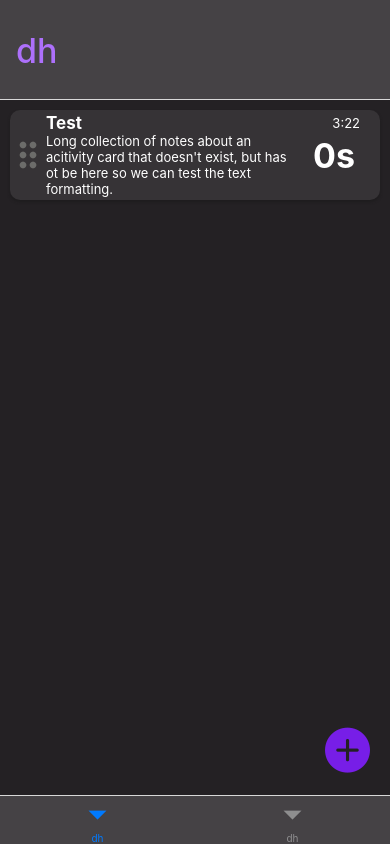
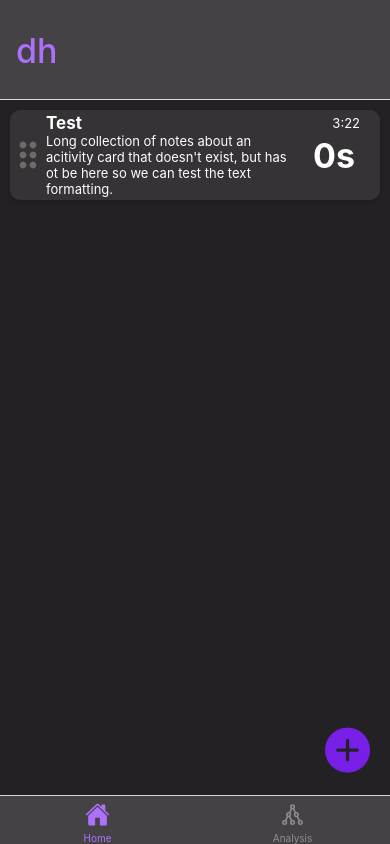
Before and after one commit to efox3987/dh_rn, a React Native app: screen /Home in a window 390 px wide. Built offline with nearby package versions, Linux system fonts and the light colour scheme.

Commit message:
Header and bottom bar style

```diff
--- a/src/App.js
+++ b/src/App.js
@@ -1,5 +1,7 @@
 import React from 'react';
 
+import Icon from 'react-native-vector-icons/Ionicons';
+import Icon1 from 'react-native-vector-icons/MaterialCommunityIcons';
 import {NavigationContainer} from '@react-navigation/native';
 import {createBottomTabNavigator} from '@react-navigation/bottom-tabs';
 
@@ -13,8 +15,21 @@
   return (
     <NavigationContainer>
       <Tab.Navigator
-        screenOptions={{
-          title: 'dh',
+        screenOptions={({route}) => ({
+          tabBarIcon: ({focused, color, size}) => {
+            let iconName;
+
+            if (route.name === 'Home') {
+              iconName = focused ? 'md-home' : 'md-home-outline';
+              return <Icon name={iconName} size={size} color={color} />;
+            } else if (route.name === 'Analysis') {
+              iconName = focused ? 'graph' : 'graph-outline';
+              return <Icon1 name={iconName} size={size} color={color} />;
+            }
+
+            // You can return any component that you like here!
+          },
+          tabBarActiveTintColor: theme.COLOR_PRIMARY,
           tabBarStyle: {
             backgroundColor: theme.COLOR_SURFACE_HIGH,
           },
@@ -26,7 +41,8 @@
             color: theme.COLOR_PRIMARY,
             fontSize: theme.FONT_SIZE_HUGE,
           },
-        }}>
+          headerTitle: 'dh',
+        })}>
         <Tab.Screen name="Home" component={Home} />
         <Tab.Screen name="Analysis" component={Analysis} />
       </Tab.Navigator>
--- a/src/components/TimeCard/TimeCard.js
+++ b/src/components/TimeCard/TimeCard.js
@@ -58,7 +58,7 @@
     shadowRadius: 3,
   },
   wrapper: {
-    marginVertical: 10,
+    marginTop: 10,
   },
   iconView: {
     flex: 1,
```
